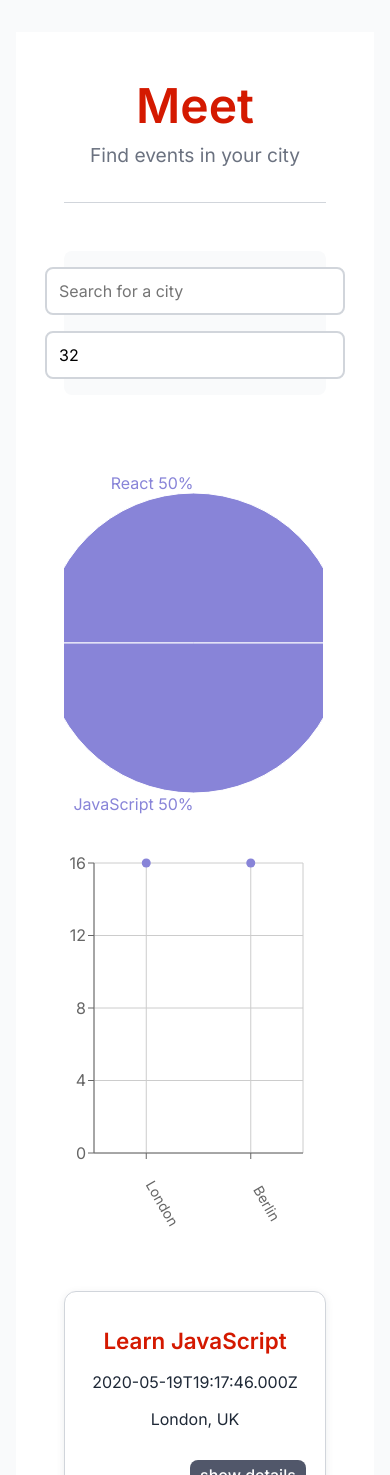
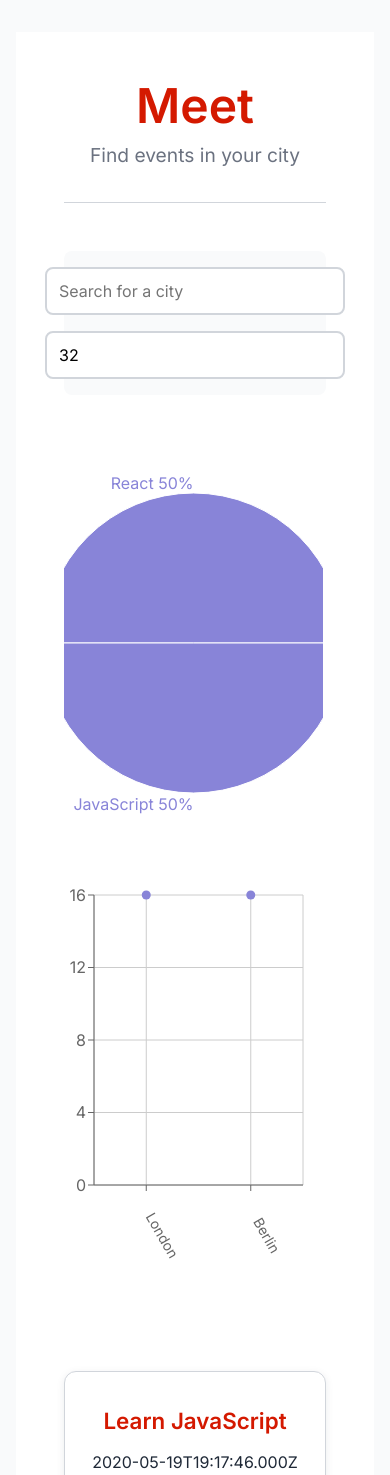
Before and after one commit to active-ugly-jumpers/meet, a React (Vite) app: page / in a window 390 px wide. Shown: the top 1475 px of the page. Built offline with nearby package versions, Linux system fonts and the light colour scheme.

Commit message:
Chart container UI

```diff
--- a/src/App.css
+++ b/src/App.css
@@ -146,6 +146,19 @@ input[type="number"]:focus {
   background-color: var(--background-light);
 }
 
+.charts-container {
+  display: grid;
+  grid-template-columns: 1fr 1fr;
+  gap: 2rem;
+  margin-bottom: 3rem;
+}
+
+@media (max-width: 768px) {
+  .charts-container {
+    grid-template-columns: 1fr;
+  }
+}
+
 #event-list {
   display: grid;
   grid-template-columns: repeat(4, 1fr);
@@ -222,7 +235,7 @@ input[type="number"]:focus {
 }
 
 .details-btn:hover {
-  background-color: var(--primary-color) ;
+  background-color: var(--primary-color);
 }
 
 .alerts-container {
```
